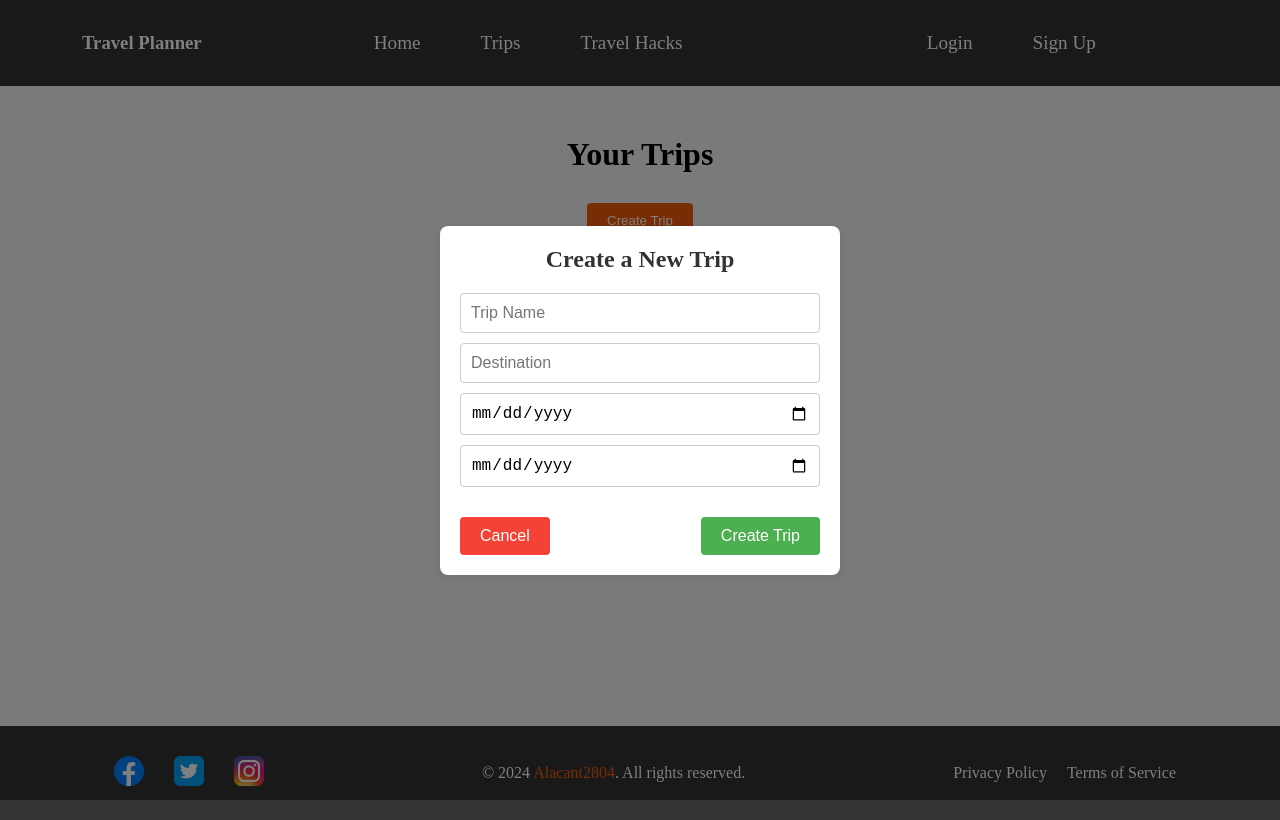
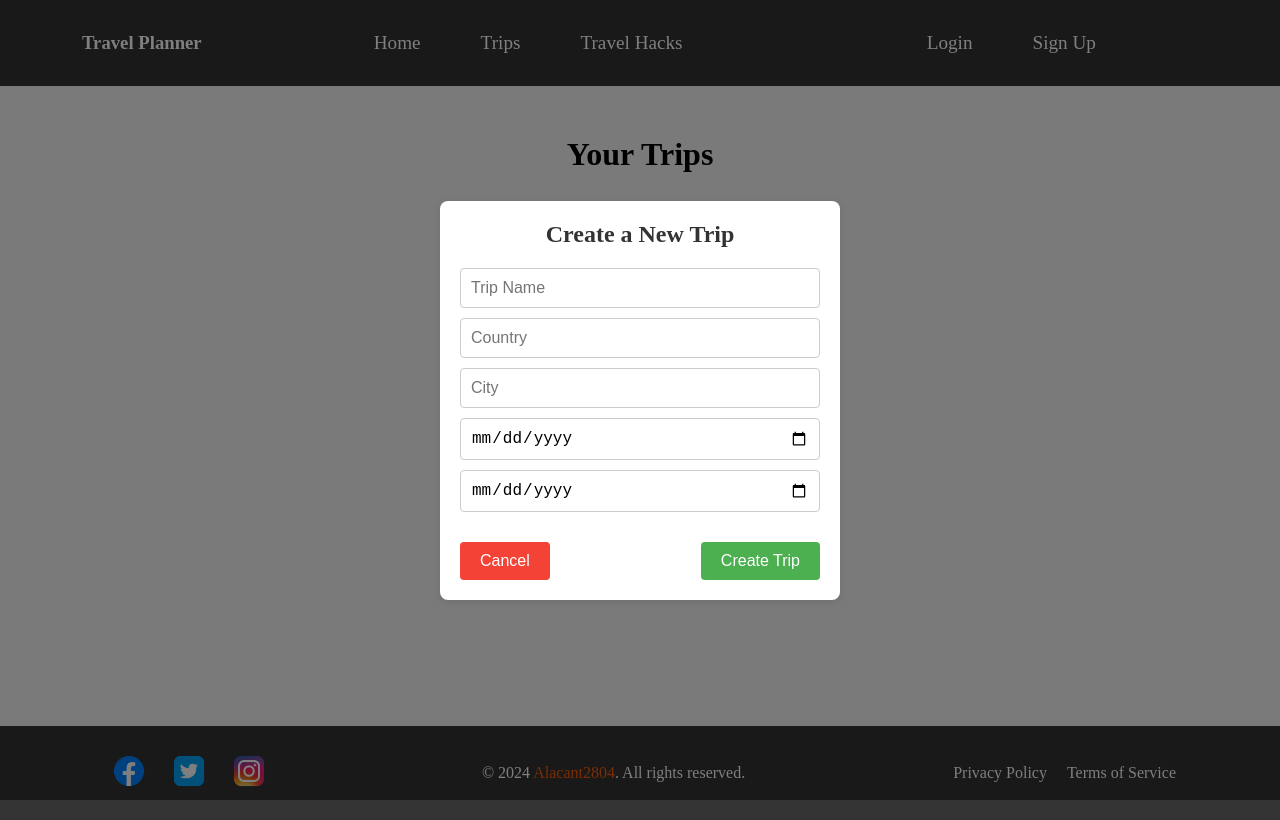
Before and after one commit to Alacant2804/Travel-App, a React (Vite) app in the folder travel-app/: page /trips in a window 1280 px wide. Both pictures are taken after a click on the button "Create Trip". Built offline with nearby package versions, Linux system fonts and the light colour scheme.

Commit message:
Update the trip detail to contain the city and country of destination

```diff
--- a/travel-app/src/Destination.css
+++ b/travel-app/src/Destination.css
@@ -5,7 +5,7 @@
     margin-bottom: 16px;
     background-color: #fff;
     box-shadow: 0 4px 8px rgba(0, 0, 0, 0.1);
-}
+  }
 
 .destination-info {
 display: flex;
--- a/travel-app/src/TripDetail.jsx
+++ b/travel-app/src/TripDetail.jsx
@@ -36,7 +36,7 @@ export default function TripDetail({ trips }) {
     <div className="trip-detail-page">
       <h1 className="trip-title">{trip.tripName}</h1>
       <div className="trip-info-row">
-        <p><strong>Destination:</strong> {trip.destinations[0].name}</p>
+        <p><strong>Country:</strong> {trip.country}</p>
         <p><strong>Start Date:</strong> {trip.destinations[0].startDate}</p>
         <p><strong>End Date:</strong> {trip.destinations[0].endDate}</p>
         <p><strong>Duration:</strong> {trip.destinations[0].duration} days</p>
--- a/travel-app/src/TripFormModal.jsx
+++ b/travel-app/src/TripFormModal.jsx
@@ -3,13 +3,14 @@ import './TripFormModal.css';
 
 export default function TripFormModal({ onRequestClose, onSubmit }) {
   const [tripName, setTripName] = useState('');
-  const [destination, setDestination] = useState('');
+  const [country, setCountry] = useState('');
+  const [city, setCity] = useState('');
   const [startDate, setStartDate] = useState('');
   const [endDate, setEndDate] = useState('');
 
   const handleSubmit = (event) => {
     event.preventDefault();
-    if (!tripName || !destination || !startDate || !endDate) {
+    if (!tripName || !country || !city || !startDate || !endDate) {
       alert('Please fill out all fields.');
       return;
     }
@@ -22,10 +23,11 @@ export default function TripFormModal({ onRequestClose, onSubmit }) {
       return;
     }
 
-    onSubmit({ tripName, destination, startDate, endDate });
+    onSubmit({ tripName, country, city, startDate, endDate });
 
     setTripName('');
-    setDestination('');
+    setCountry('');
+    setCity('');
     setStartDate('');
     setEndDate('');
     onRequestClose();
@@ -46,9 +48,17 @@ export default function TripFormModal({ onRequestClose, onSubmit }) {
           />
           <input
             type="text"
-            placeholder="Destination"
-            value={destination}
-            onChange={(e) => setDestination(e.target.value)}
+            placeholder="Country"
+            value={country}
+            onChange={(e) => setCountry(e.target.value)}
+            className="form-input"
+            required
+          />
+          <input
+            type="text"
+            placeholder="City"
+            value={city}
+            onChange={(e) => setCity(e.target.value)}
             className="form-input"
             required
           />
--- a/travel-app/src/Trips.jsx
+++ b/travel-app/src/Trips.jsx
@@ -10,9 +10,10 @@ export default function Trips({ trips, setTrips }) {
     const newTrip = {
       id: trips.length + 1,
       tripName: newTripData.tripName,
+      country: newTripData.country,
       destinations: [
         {
-          name: newTripData.destination,
+          name: newTripData.city,
           startDate: newTripData.startDate,
           endDate: newTripData.endDate,
           duration: calculateDuration(newTripData.startDate, newTripData.endDate),
@@ -50,19 +51,23 @@ export default function Trips({ trips, setTrips }) {
           <p className="no-trips-message">There are no trips yet.</p>
         ) : (
           <ul className="trips-list">
-            {trips.map((trip) => (
+            {trips.map((trip) => {
+              const duration = calculateDuration(trip.destinations[0].startDate, trip.destinations[0].endDate);
+              return (
                 <li key={trip.id} className="trip-card">
                   <h3>{trip.tripName}</h3>
-                <p><strong>Destination:</strong> {trip.destinations[0].name}</p>
+                  <p><strong>Country:</strong> {trip.country}</p>
+                  <p><strong>City:</strong> {trip.destinations[0].name}</p>
                   <p><strong>Start Date:</strong> {trip.destinations[0].startDate}</p>
                   <p><strong>End Date:</strong> {trip.destinations[0].endDate}</p>
-                <p><strong>Trip Duration:</strong> {trip.destinations[0].duration} days</p>
+                  <p><strong>Trip Duration:</strong> {duration} days</p>
                   <div className="trip-actions">
                     <Link to={`/trips/${trip.id}`} className="trip-btn">View</Link>
                     <button className="trip-btn delete" onClick={() => handleDeleteTrip(trip.id)}>Delete</button>
                   </div>
                 </li>
-            ))}
+              );
+            })}
           </ul>
         )}
 
```
Lines whose indentation alone changed are shown as unchanged.
